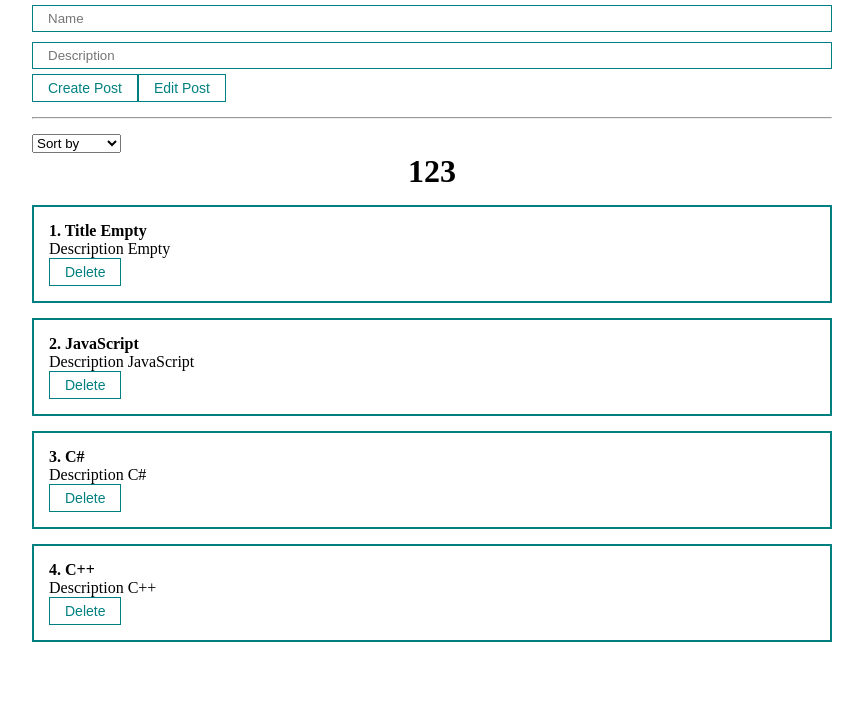
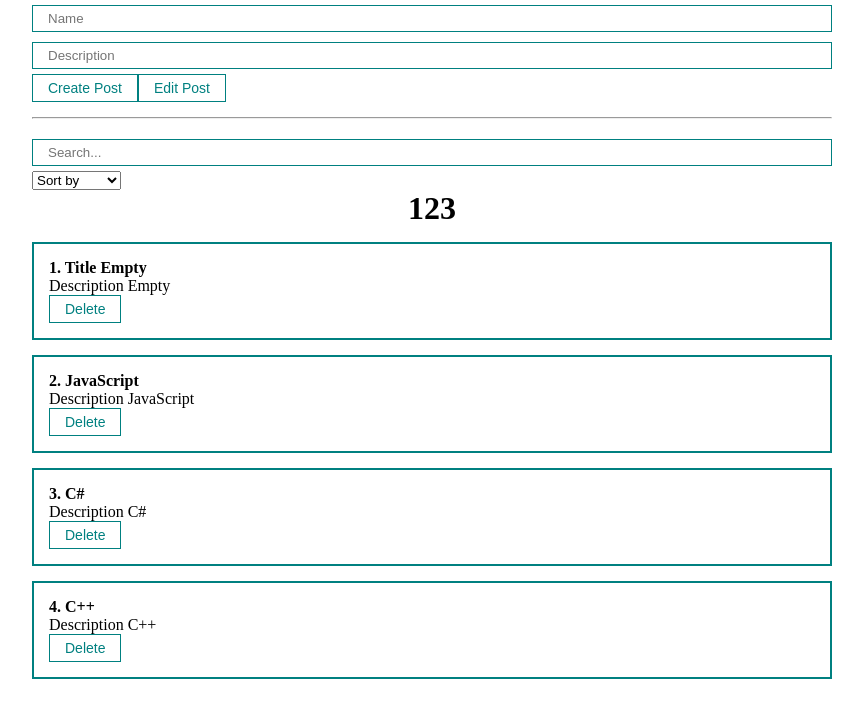
Before and after one commit to GTeasera/React-app, a React (Create React App) app: page / in a window 1280 px wide. Shown: the top 718 px of the page, without its empty margins (208-1071 px from the left). Built offline with nearby package versions, Linux system fonts and the light colour scheme.

Commit message:
22/04/2022 2.0
New sort + search

```diff
--- a/src/App.js
+++ b/src/App.js
@@ -17,6 +17,18 @@
         {id: 3, title: 'C++', body: 'Description C++'}
     ])
     const [selectedSort, setSelectedSort] = useState( '')
+    const [searchQuery, setSearchQuery] = useState( '')
+
+    function  getSortedPosts() {
+        console.log('getSortedPosts()')
+        if(selectedSort){
+            return [...posts.sort((a, b)=> a [selectedSort].localeCompare(b[selectedSort]))]
+        }
+        return posts;
+    }
+
+    const sortedPosts = getSortedPosts()
+
     const createPost = (newPost) =>{
         setPosts( [...posts,newPost])
     }
@@ -26,9 +38,8 @@
         setPosts(posts.filter(pos => pos.id !== post.id))
     }
 
-    const sortPosts = (sort) => {
+    const sortPosts = (sort) =>{
         setSelectedSort(sort);
-        setPosts([...posts.sort((a, b)=> a [sort].localeCompare(b[sort]))])
     }
 
     return (
@@ -36,9 +47,13 @@
         <PostForm create={createPost}/>
         <hr style={{margin:'15px 0'}}/>
         <div>
+            <MyInput
+                value={searchQuery}
+                onChange={e => setSearchQuery(e.target.value)}
+                placeholder="Search..."/>
             <MySelect
                 value={selectedSort}
-                onChange={sortPosts}
+                onChange={sortedPosts}
                 defaultValue="Sort by"
                 option={[
                     {value:'title', name:'Name'},
@@ -47,7 +62,7 @@
             />
         </div>
         {posts.length !== 0
-            ? <PostList remove={removePost} posts={posts} title={'123'}/>
+            ? <PostList remove={removePost} posts={sortedPosts} title={'123'}/>
             : <h1 style={{textAlign:"center"}}>
                 Posts unavailable
             </h1>
```
